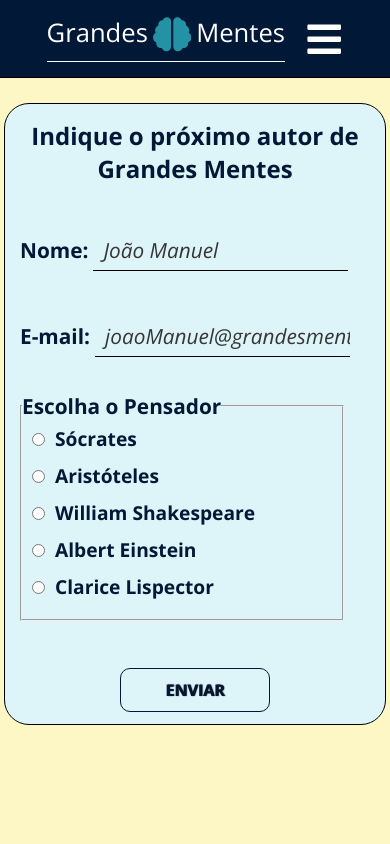
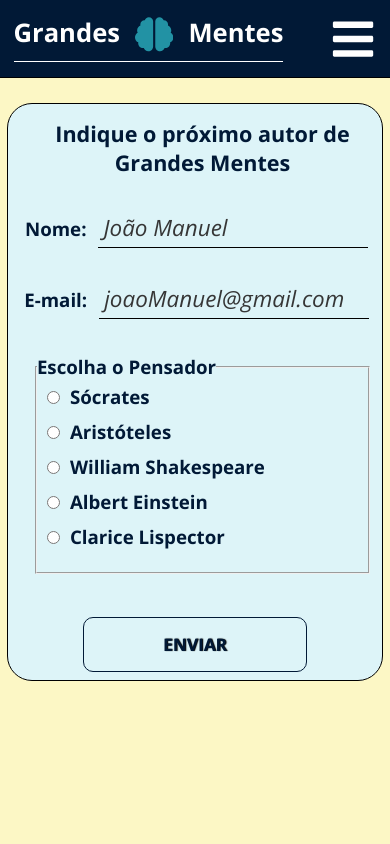
Before and after one commit to LeviPereira9/frases, a React (Vite) app: page /recommendation in a window 390 px wide. Shown: the top 844 px of the page. Built offline with nearby package versions, Linux system fonts and the light colour scheme.

Commit message:
More responsive

```diff
--- a/src/pages/Recommendation.jsx
+++ b/src/pages/Recommendation.jsx
@@ -40,7 +40,7 @@ const Recommendation = () => {
                     </label>
                     <label className="recommendation__form__email" >
                         <span>E-mail:</span>
-                        <input type="email" placeholder="joaoManuel@grandesmentes.com" disabled />
+                        <input type="email" placeholder="joaoManuel@gmail.com" disabled />
                     </label>
                     <fieldset className="recommendation__form__authors" >
                         <legend> Escolha o Pensador </legend>
@@ -67,8 +67,7 @@ const Recommendation = () => {
                             </label>
                         </div>
                     </fieldset>
-                    {!voted && <button className="recommendation__form__buttonActived" >Enviar</button> }
-                    {voted && <button className="recommendation__form__buttonDesactived" disabled >Enviado</button> }
+                    <button className="recommendation__form__buttonActived" >Enviar</button>
                 </form>
             </>
          }
--- a/src/sass/2_layouts/_contactus.scss
+++ b/src/sass/2_layouts/_contactus.scss
@@ -22,6 +22,10 @@
 
         @include tableTop{
             width: 900px;
+        }
+
+        @include iTablet{
+            width: 25em;
         }
 
         @include tablet{
--- a/src/sass/2_layouts/_home.scss
+++ b/src/sass/2_layouts/_home.scss
@@ -25,6 +25,7 @@
     button {
         @extend %primary-button;
         text-shadow: 0px 0px 3px rgba(0, 0, 0, 1);
+
     }
 
     &__maquiavel {
--- a/src/sass/2_layouts/_navbar.scss
+++ b/src/sass/2_layouts/_navbar.scss
@@ -4,7 +4,7 @@
 .header {
     background-color: variables.$primary-bgColor;
     padding: 25px ;
-    font-size: 1.5em;
+    font-size: 1.72em;
     border-bottom: 1px solid black;
     display: flex;
     align-items: center;
@@ -19,25 +19,31 @@
     @include tableTop{
         padding: 35px 0px;
         gap: 20px;
-        font-size: 1.65em;
+        font-size: 1.57em;
     }
 
-    @include iTablet{
-        font-size: 1.45em;
-    }
+   @include iTablet{
+        justify-content: space-around;
+        font-size: 2em;
+   }
 
     @include tablet{
-        padding: 15px 0px;
-        font-size: 2em;
+        justify-content: space-around;
+        padding: 25px 0px;
+        font-size: 1.6em;
     }
 
     @include mobile{
+        justify-content: space-around;
         padding: 15px 0px;
-        font-size: 1.6em;
     }
 
 
     &__container{
+
+        @include iTablet{
+            display: none;
+        }
 
         @include tablet{
             display: none;
@@ -58,7 +64,17 @@
         gap: 5px;
         color: white;
         border-bottom: 1px solid white;
+        font-weight: bold;
 
+        @include iTablet{
+            font-size: 1.2em;
+            gap: 15px;
+        }
+
+
+        @include mobile{
+            font-size: 1em;
+        }
 
         &__icon{
             font-size: 1.5em;
@@ -90,6 +106,11 @@
             color: white;
             cursor: pointer;
 
+            @include iTablet{
+                display: block;
+                font-size: 1.8em;
+            }
+
             @include tablet{
                 display: block;
             }
@@ -109,20 +130,31 @@
 
     &__container{
         display: flex;
-        justify-content: center;
+        justify-content: space-around;
         align-items: center;
         padding: 5px 0px;
         background-color: variables.$primary-bgColor;
-        gap: 15px;
         font-size: 1.2em;
+
+        @include iTablet{
+            font-size: 1.8em;
+            padding: 10px 0;
+        }
 
         @include tablet{
             font-size: 1.5em;
-            gap: 30px;
+        }
+
+        @include mobile{
+            font-size: 1.25em;
         }
 
         a{
             color: white;
+
+            &:hover{
+                text-decoration: underline;
+            }
         }
     }
 
--- a/src/sass/2_layouts/_recommendation.scss
+++ b/src/sass/2_layouts/_recommendation.scss
@@ -5,7 +5,7 @@
     display: flex;
     flex-direction: column;
     align-items: center;
-    height: 800px;
+    height: 55em;
     padding-top: 25px;
     background-color: variables.$secondary-bgColor;
     color: variables.$primary-bgColor;
@@ -17,22 +17,29 @@
         gap: 35px;
         background-color: variables.$secondary-color;
         border: 1px solid black;
-        width: 700px;
-        height: 620px;
+        width: 43em;
+        height: 39em;
         border-radius: 25px;
 
+
         @include tablet{
-            width: 550px;
+            width: 34em;
+            font-size: .95em;
         }
 
         @include mobile{
-            width: 380px;
-            align-items: flex-start;
+            width: 26em;
+            height: 40em;
+            font-size: .9em;
         }
 
         &__title{
             text-align: center;
             padding-top: 15px;
+
+            @include tablet{
+                margin-left: 15px;
+            }
         }
 
         label{
@@ -41,11 +48,9 @@
 
             @include tablet{
                 font-size: 1.3em;
+                padding-left: 15px;
             }
 
-            @include mobile{
-                padding-left: 15px;
-            }
         }
 
         input[type=email]{
@@ -58,26 +63,22 @@
         }
 
         input[type=text], input[type=email]{
-            width: 500px;
+            width: 22em;
             height: 30px;
-            margin-left: 10px;
-            margin-top: 15px;
             border: none;
+            margin: 0 12px;
+            padding-bottom: 5px;
             border-bottom: 1px solid black;
             font-size: 1.2em;
-            padding-left: 10px;
-            padding-bottom: 5px;
             background-color: transparent;
 
+
             @include tablet{
-                width: 420px;
+                width: 17em;
             }
 
             @include mobile{
-                width: 250px;
-                padding-left: 5px;
-                margin-left: 5px;
-                font-size: 1em;
+                width: 12em;
             }
 
             &:focus{
@@ -92,30 +93,35 @@
         }
 
         &__authors{
-            width: 585px;
-            height: 225px;
+            width: 37em;
+            height: 15em;
+
 
             @include tablet{
-                width: 510px;
+                width: 31em;
+                margin-left: 15px;
 
                 label{
+                    margin-left: -20px;
                     font-size: 1.2em;
                 }
             }
 
             @include mobile{
-                width: 320px;
-                text-align: start;
+                width: 23em;
+                height: 15em;
                 margin-left: 15px;
 
                 label{
                     margin-left: -20px;
+                    font-size: 1.3em;
                 }
             }
 
             legend{
                 font-weight: bold;
                 font-size: 1.2em;
+
 
                 @include tablet{
                     font-size: 1.3em;
@@ -127,6 +133,10 @@
                 flex-direction: column;
                 gap: 10px;
                 margin: 5px 15px;
+
+                @include mobile{
+                    font-size: 1em;
+                }
 
                 span{
                     margin-left: 10px;
@@ -144,28 +154,6 @@
             }
         }
 
-        &__buttonDesactived{
-            @extend %primary-button;
-            background-color: lightgreen;
-            color: darkgreen;
-            border-color: darkgreen;
-            cursor: not-allowed;
-
-            @include mobile{
-                margin: auto;
-            }
-
-            &:hover{
-                background-color: darkgreen;
-                color: lightgreen;
-                border-color: lightgreen;
-            }
-
-        }
-
-
-
-
     }
 
     &__voted{
@@ -178,12 +166,37 @@
             background-color: #EEFAFC;
             text-align: center;
             font-weight: bold;
-            font-size: 1.2em;
+            font-size: 1.5em;
             line-height: 2em;
             border: 1px solid black;
             border-radius: 10px;
-            width: 450px;
+            width: 30em;
             padding: 15px 25px;
+
+            p{
+                margin-bottom: 20px;
+            }
+
+            @include tableTop{
+                width: 30em;
+                font-size: 1.5em;
+
+            }
+
+            @include iTablet{
+                width: 30em;
+                font-size: 1.3em;
+
+            }
+
+            @include tablet{
+                width: 20em;
+            }
+
+            @include mobile{
+                width: 13em;
+
+            }
         }
 
         &__change{
--- a/src/sass/3_modules/_buttons.scss
+++ b/src/sass/3_modules/_buttons.scss
@@ -22,13 +22,23 @@
             font-size: 2em;
         }
 
+
         @include tableTop{
-            width: 150px;
-            font-size: 1em;
+            font-size: 1.2em;
+            width: 10em;
+            padding: 15px 0;
+        }
+
+        @include iTablet{
+            font-size: 1.2em;
+            width: 13em;
+            padding: 15px 0;
         }
 
         @include mobile{
-            font-size: 1em;
+            font-size: 1.2em;
+            width: 13em;
+            padding: 15px 0;
         }
 
         &:hover{
```
